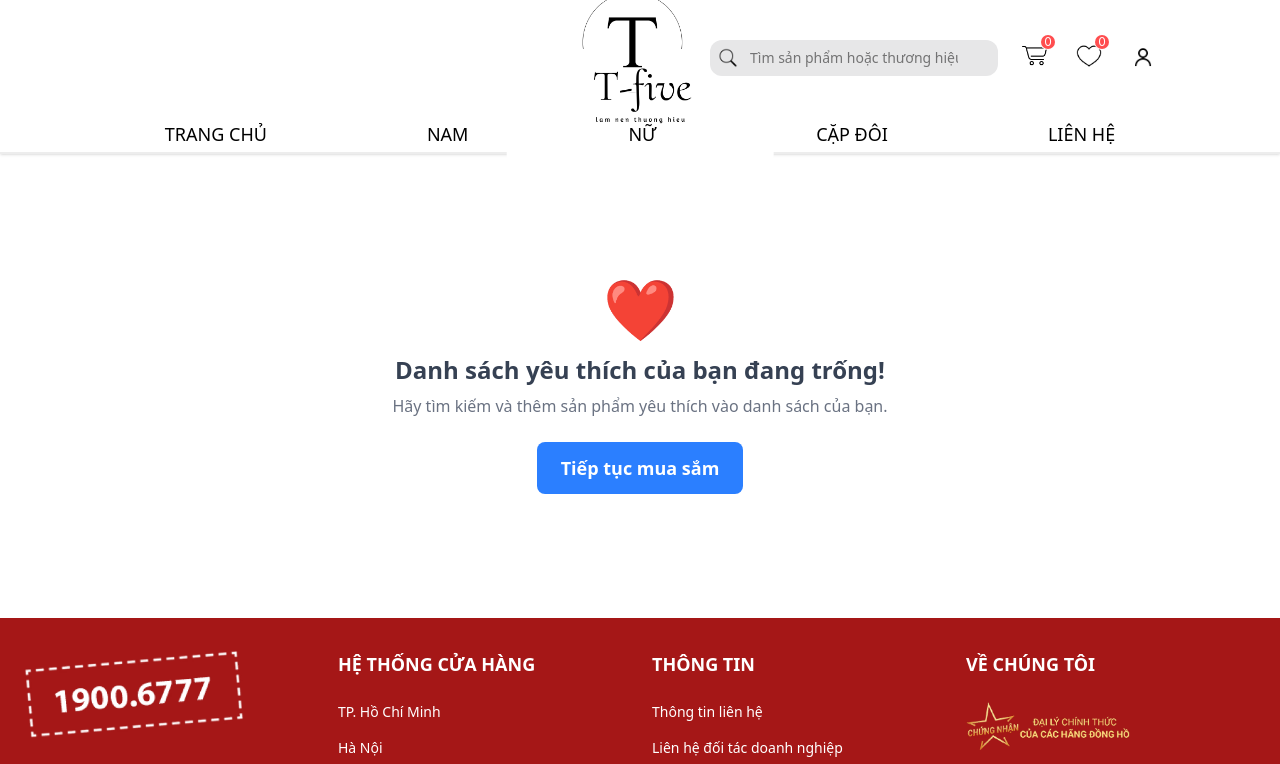
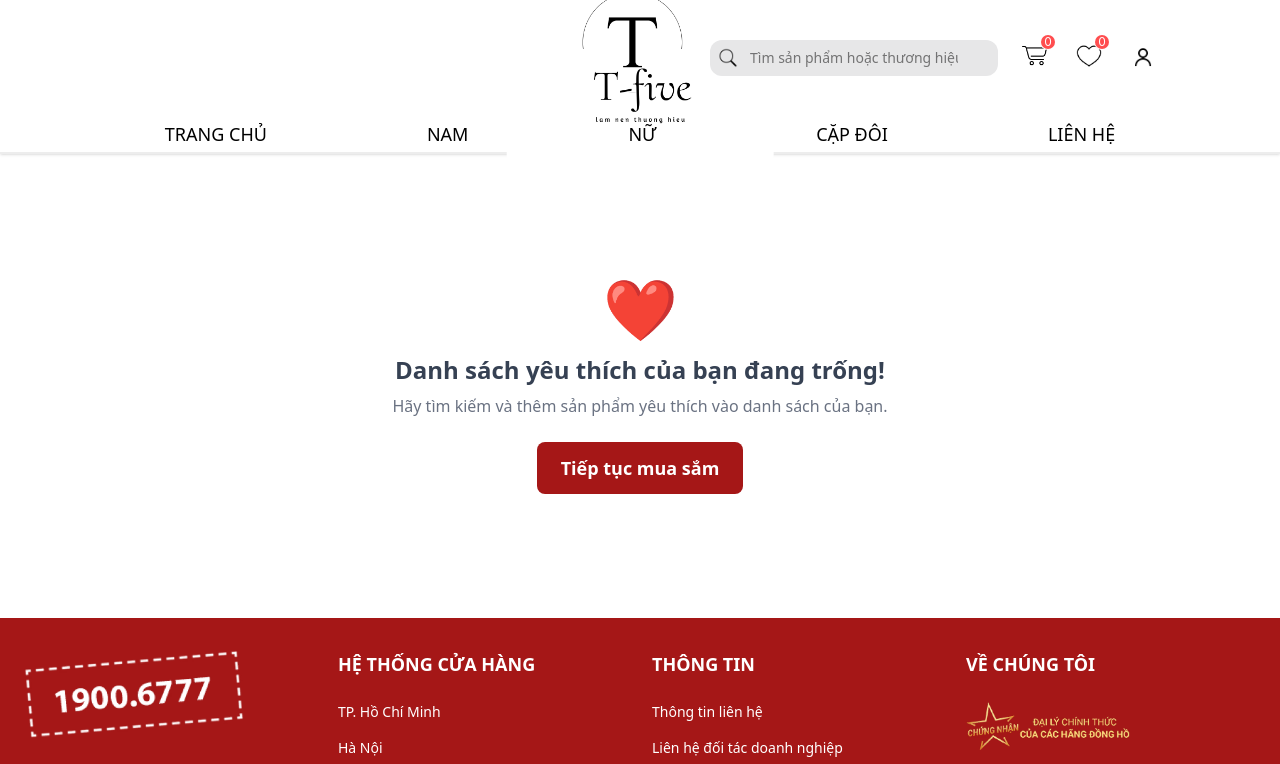
Before and after one commit to nhuttanqst/fe-t-five-watch-online, a React (Vite) app: page /favorite in a window 1280 px wide. Shown: the top 764 px of the page. Built offline with nearby package versions, Linux system fonts and the light colour scheme.

Commit message:
update Cart.jsx Favorite.jsx

```diff
--- a/src/pages/client/Cart.jsx
+++ b/src/pages/client/Cart.jsx
@@ -167,7 +167,7 @@ const CartPage = () => {
             className="flex flex-col items-center justify-center min-h-[450px]"
           >
             <Link to="/">
-              <button className="bg-[#A51717] text-white py-2 px-4 rounded-full text-lg font-semibold cursor-pointer hover:bg-red-600 transition duration-300 mt-2">
+              <button className="bg-[#A51717] text-white py-3 px-6 rounded-lg text-lg font-semibold cursor-pointer hover:bg-red-600 transition duration-300 mt-2">
                 Tiếp tục mua sắm
               </button>
             </Link>
--- a/src/pages/client/Favorite.jsx
+++ b/src/pages/client/Favorite.jsx
@@ -57,7 +57,7 @@ const FavoritePage = () => {
 
           <Link
             to="/"
-            className="mt-6 px-6 py-3 bg-blue-500 text-white text-lg font-semibold rounded-lg transition-all duration-300 hover:bg-blue-600 hover:scale-105"
+            className="mt-6 px-6 py-3 bg-[#A51717] text-white text-lg font-semibold rounded-lg transition-all duration-300 hover:bg-red-600 hover:scale-105"
           >
             Tiếp tục mua sắm
           </Link>
```
